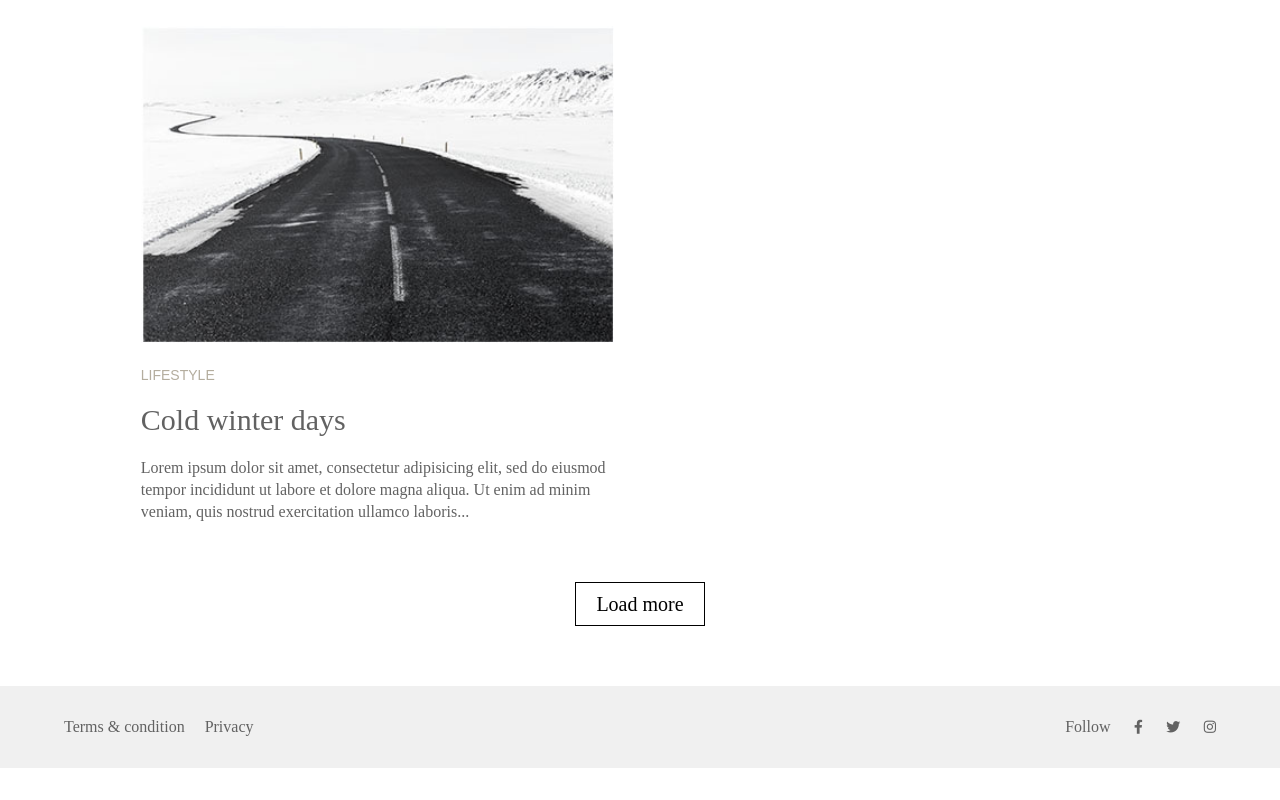
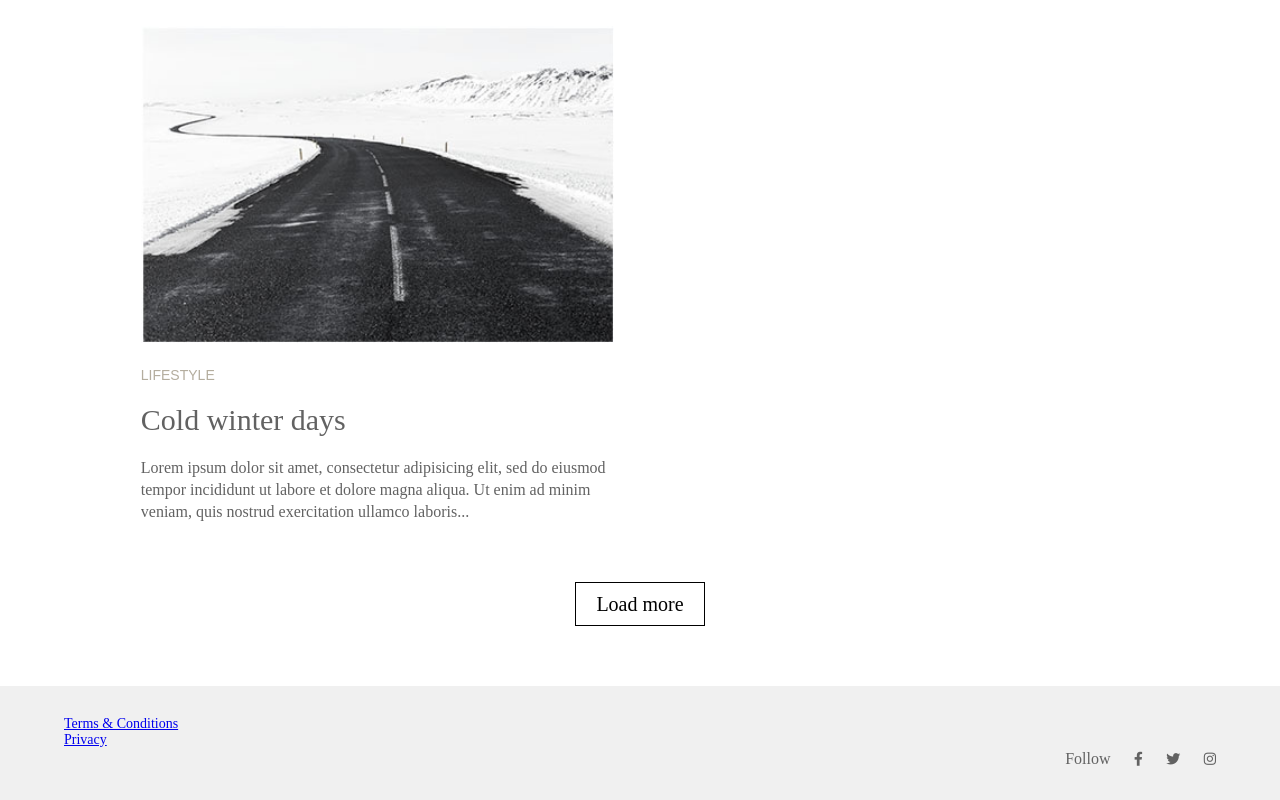
Before and after one commit to obaedulislam/ssb-sixth-assignment-minimo, a plain HTML site: page index.html in a window 1280 px wide. Shown: the part 4187-4987 px from the top of the page. Before the commit the page ends 4955 px from the top, so only its background shows below. Drawn offline with Linux system fonts and the light colour scheme.

Commit message:
Update index.html

```diff
--- a/index.html
+++ b/index.html
@@ -167,8 +167,10 @@
     <footer>
         <div class="footer-container">
             <div class="footer-left">
-                <p>Terms & condition</p>
-                <p>Privacy</p>
+                <ul>
+                    <li><a href="#">Terms & Conditions</a></li>
+                    <li><a href="#">Privacy</a></li>
+                </ul>
             </div>
             <div class="footer-right">
                 <ul>
```
